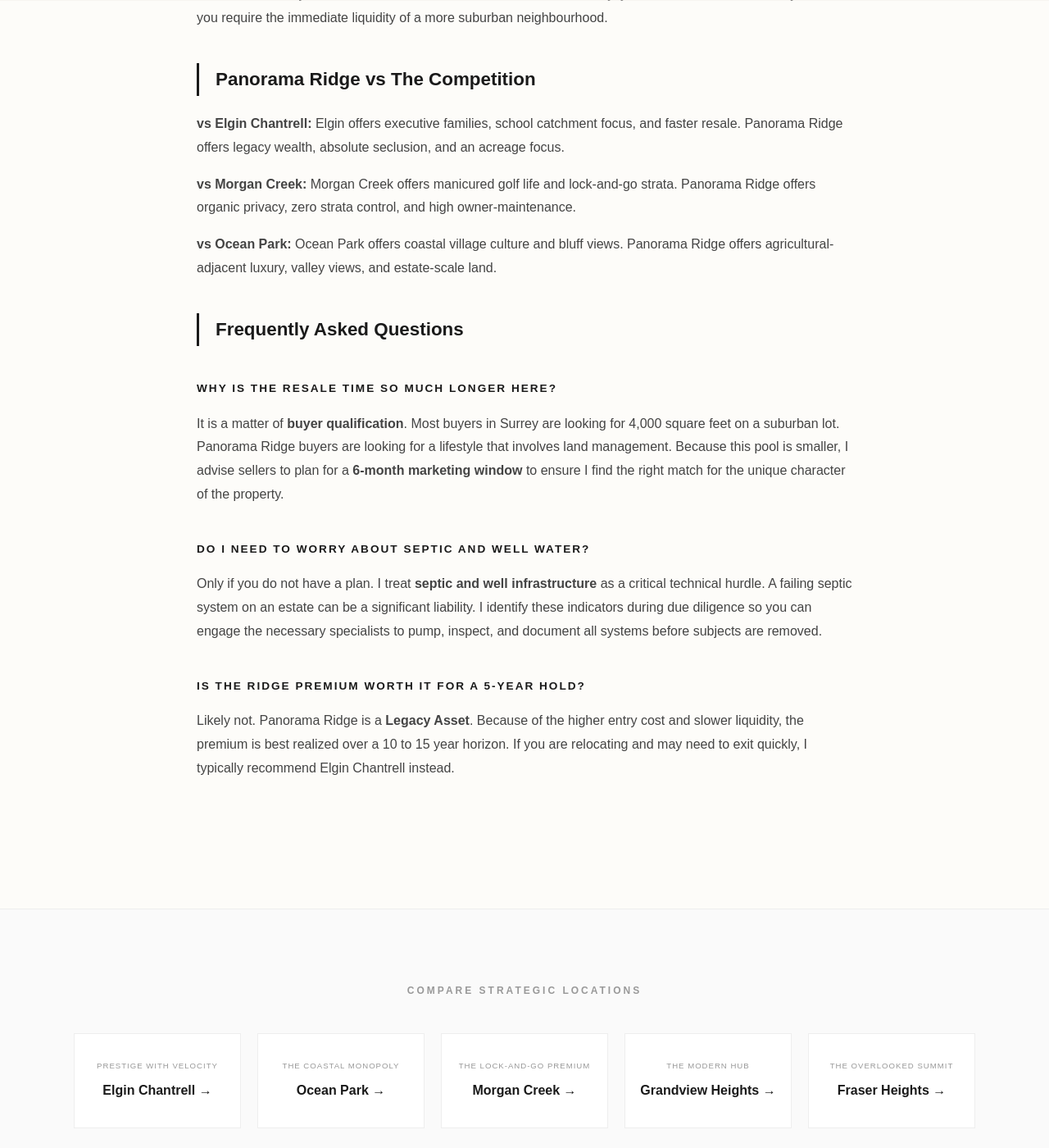
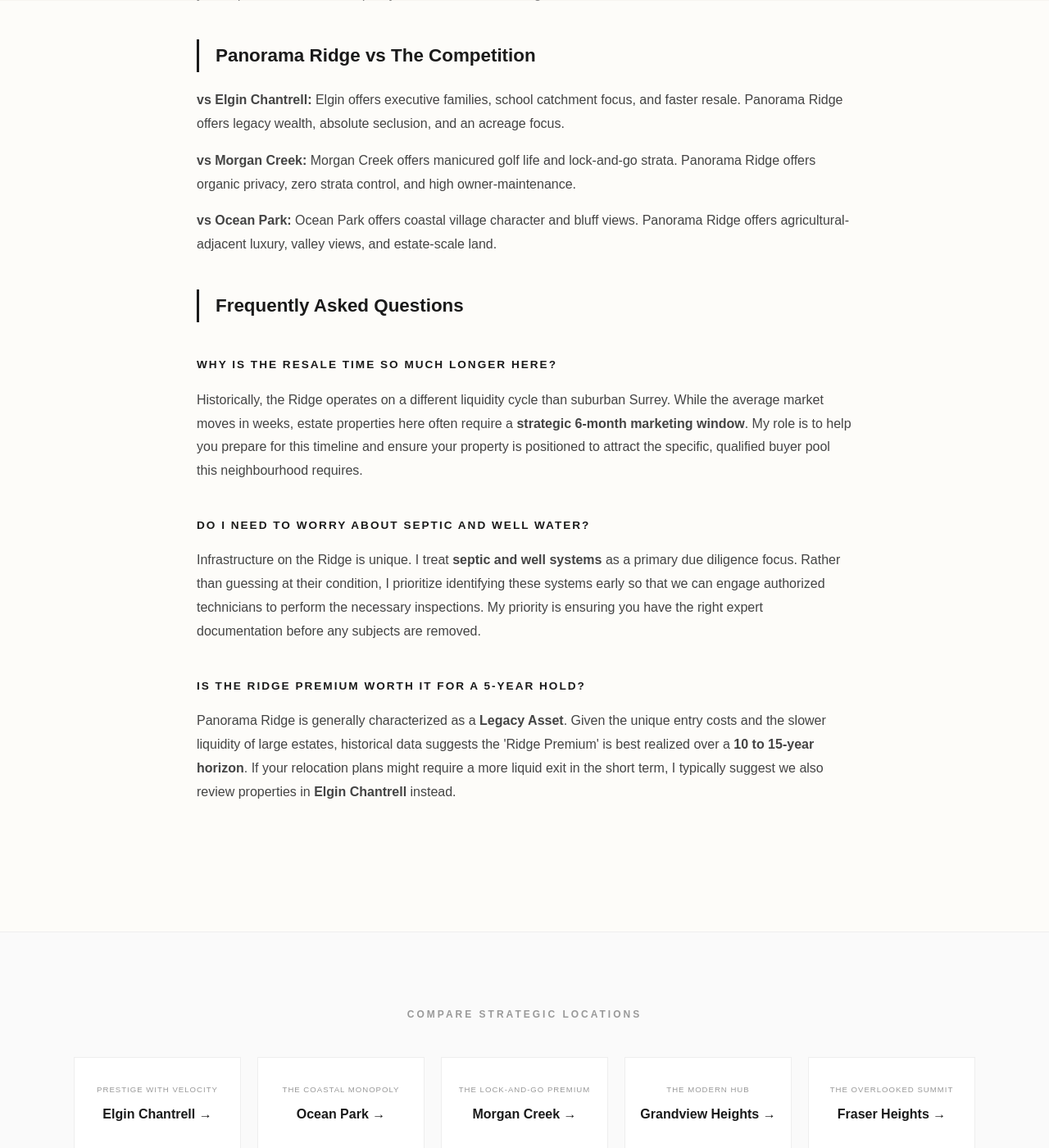
Before and after one commit to gvancouverhomes/tanvirbhupal-site, a Jekyll site: the page built from neighbourhoods/panorama-ridge.md, in a window 1280 px wide and 1400 px high, scrolled down 1211 px. Shown: the whole window at 82% size. Built offline with Jekyll 4.4.1, drawn with Linux system fonts in a browser that asks for light colours; some of the changed text lies outside the part shown.

Commit message:
Revise FAQ answers and section headings in markdown

```diff
--- a/neighbourhoods/panorama-ridge.md
+++ b/neighbourhoods/panorama-ridge.md
@@ -13,7 +13,7 @@ faq_schema: |
         "name": "Why is the resale time so much longer here?",
         "acceptedAnswer": {
           "@type": "Answer",
-          "text": "It is a matter of buyer qualification. Most buyers in Surrey are looking for 4,000 square feet on a suburban lot. Panorama Ridge buyers are looking for a lifestyle that involves land management. Because this pool is smaller, I advise sellers to plan for a 6-month marketing window to ensure I find the right match for the unique character of the property."
+          "text": "Historically, the Ridge operates on a different liquidity cycle than suburban Surrey. While the average market moves in weeks, estate properties here often require a strategic 6-month marketing window. My role is to help you prepare for this timeline and ensure your property is positioned to attract the specific, qualified buyer pool this neighbourhood requires."
         }
       },
       {
@@ -21,7 +21,7 @@ faq_schema: |
         "name": "Do I need to worry about septic and well water?",
         "acceptedAnswer": {
           "@type": "Answer",
-          "text": "Only if you do not have a plan. I treat septic and well infrastructure as a critical technical hurdle. A failing septic system on an estate can be a significant liability. I identify these indicators during due diligence so you can engage the necessary specialists to pump, inspect, and document all systems before subjects are removed."
+          "text": "Infrastructure on the Ridge is unique. I treat septic and well systems as a primary due diligence focus. Rather than guessing at their condition, I prioritize identifying these systems early so that we can engage authorized technicians to perform the necessary inspections. My priority is ensuring you have the right expert documentation before any subjects are removed."
         }
       },
       {
@@ -29,7 +29,7 @@ faq_schema: |
         "name": "Is the Ridge Premium worth it for a 5-year hold?",
         "acceptedAnswer": {
           "@type": "Answer",
-          "text": "Likely not. Panorama Ridge is a Legacy Asset. Because of the higher entry cost and slower liquidity, the premium is best realized over a 10 to 15 year horizon. If you are relocating and may need to exit quickly, I typically recommend Elgin Chantrell instead."
+          "text": "Panorama Ridge is generally characterized as a Legacy Asset. Given the unique entry costs and the slower liquidity of large estates, historical data suggests the 'Ridge Premium' is best realized over a 10 to 15-year horizon. If your relocation plans might require a more liquid exit in the short term, I typically suggest we also review properties in Elgin Chantrell to compare how those different asset classes align with your goals."
         }
       }
     ]
@@ -72,7 +72,7 @@ faq_schema: |
 <article class="intel-container">
   <header>
     <h1 class="intel-header">Panorama Ridge: Surrey's Original Legacy Hold</h1>
-    <p class="intel-sub">Securing the sightline monopoly: A strategic audit of the Ridge's legacy estates.</p>
+    <p class="intel-sub">Securing the sightline monopoly: A strategic overview of the Ridge's legacy estates.</p>
   </header>
 
   <section>
@@ -82,9 +82,9 @@ faq_schema: |
     <p style="font-size: 0.95rem; color: var(--mid); margin-bottom: 40px;">Thinking about Panorama Ridge? <a href="/contact" style="color: var(--dark); text-decoration: underline;">Start with a conversation →</a></p>
 
     <h2 class="section-title">What You're Actually Buying</h2>
-    <p><strong>Infrastructure Complexity:</strong> Unlike the turn-key systems of Morgan Creek, many Ridge estates rely on <strong>septic systems</strong> and private wells. During due diligence, I prioritize Health Authority filings and potability tests. I identify these technical indicators early so you can engage the right specialists to assess the estate's mechanical integrity.</p>
+    <p><strong>Infrastructure Complexity:</strong> Unlike the turn-key systems of Morgan Creek, many Ridge estates rely on <strong>septic systems</strong> and private wells. I prioritize identifying these systems early so that we can engage authorized technicians to perform the necessary pumping, inspections, and documentation before subjects are removed.</p>
     <p><strong>The 270-Degree Sightline Monopoly:</strong> You are paying for protected vistas. Whether it is the Boundary Bay sunsets or the Serpentine Valley views, once you own an acre on the Ridge, your privacy is protected by the land itself. This creates a defensive moat against the density changes happening elsewhere in Surrey.</p>
-    <p><strong>Resale Velocity:</strong> In a balanced market, Panorama Ridge homes typically take significantly longer to sell than suburban luxury properties. If you need a rapid exit, this neighbourhood is a risk. If your horizon is 10 plus years, it is the most stable land-play in the region.</p>
+    <p><strong>Resale Velocity:</strong> Historically, Panorama Ridge homes take longer to sell than suburban luxury properties. My role is to help you prepare for this 10-year plus horizon and ensure your entry strategy accounts for the unique character of this acreage stronghold.</p>
 
     <h2 class="section-title">Who This Is For</h2>
     <p><strong>This fits you if:</strong> you want total privacy behind gates, you need space for multi-generational living, or you want the prestige of the Ridge's original Golden Triangle estates.</p>
@@ -94,18 +94,18 @@ faq_schema: |
     <h2 class="section-title">Panorama Ridge vs The Competition</h2>
     <p><strong>vs Elgin Chantrell:</strong> Elgin offers executive families, school catchment focus, and faster resale. Panorama Ridge offers legacy wealth, absolute seclusion, and an acreage focus.</p>
     <p><strong>vs Morgan Creek:</strong> Morgan Creek offers manicured golf life and lock-and-go strata. Panorama Ridge offers organic privacy, zero strata control, and high owner-maintenance.</p>
-    <p><strong>vs Ocean Park:</strong> Ocean Park offers coastal village culture and bluff views. Panorama Ridge offers agricultural-adjacent luxury, valley views, and estate-scale land.</p>
+    <p><strong>vs Ocean Park:</strong> Ocean Park offers coastal village character and bluff views. Panorama Ridge offers agricultural-adjacent luxury, valley views, and estate-scale land.</p>
 
     <h2 class="section-title">Frequently Asked Questions</h2>
 
     <h3 class="metric-label">Why is the resale time so much longer here?</h3>
-    <p>It is a matter of <strong>buyer qualification</strong>. Most buyers in Surrey are looking for 4,000 square feet on a suburban lot. Panorama Ridge buyers are looking for a lifestyle that involves land management. Because this pool is smaller, I advise sellers to plan for a <strong>6-month marketing window</strong> to ensure I find the right match for the unique character of the property.</p>
+    <p>Historically, the Ridge operates on a different liquidity cycle than suburban Surrey. While the average market moves in weeks, estate properties here often require a <strong>strategic 6-month marketing window</strong>. My role is to help you prepare for this timeline and ensure your property is positioned to attract the specific, qualified buyer pool this neighbourhood requires.</p>
 
     <h3 class="metric-label">Do I need to worry about septic and well water?</h3>
-    <p>Only if you do not have a plan. I treat <strong>septic and well infrastructure</strong> as a critical technical hurdle. A failing septic system on an estate can be a significant liability. I identify these indicators during due diligence so you can engage the necessary specialists to pump, inspect, and document all systems before subjects are removed.</p>
+    <p>Infrastructure on the Ridge is unique. I treat <strong>septic and well systems</strong> as a primary due diligence focus. Rather than guessing at their condition, I prioritize identifying these systems early so that we can engage authorized technicians to perform the necessary inspections. My priority is ensuring you have the right expert documentation before any subjects are removed.</p>
 
     <h3 class="metric-label">Is the Ridge Premium worth it for a 5-year hold?</h3>
-    <p>Likely not. Panorama Ridge is a <strong>Legacy Asset</strong>. Because of the higher entry cost and slower liquidity, the premium is best realized over a 10 to 15 year horizon. If you are relocating and may need to exit quickly, I typically recommend Elgin Chantrell instead.</p>
+    <p>Panorama Ridge is generally characterized as a <strong>Legacy Asset</strong>. Given the unique entry costs and the slower liquidity of large estates, historical data suggests the 'Ridge Premium' is best realized over a <strong>10 to 15-year horizon</strong>. If your relocation plans might require a more liquid exit in the short term, I typically suggest we also review properties in <strong>Elgin Chantrell</strong> instead.</p>
   </section>
 </article>
 
```
